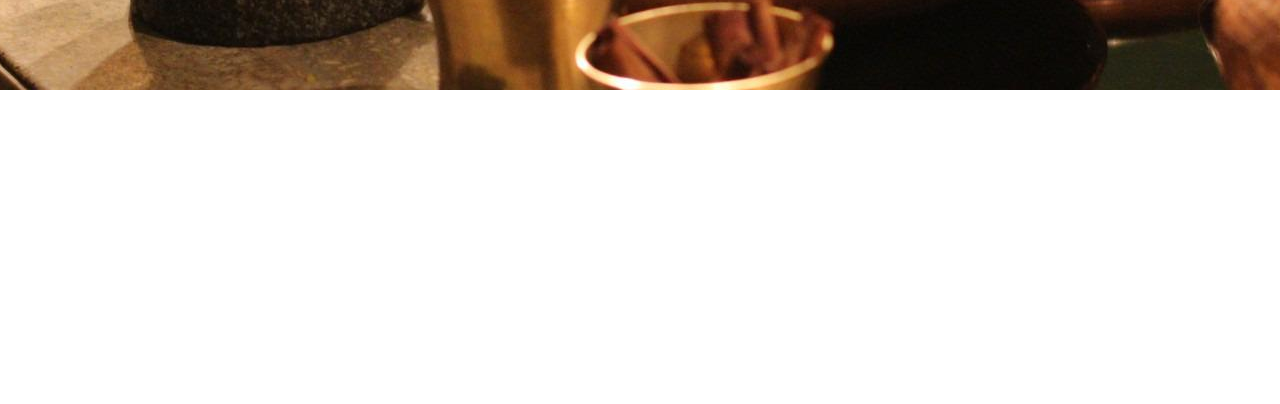
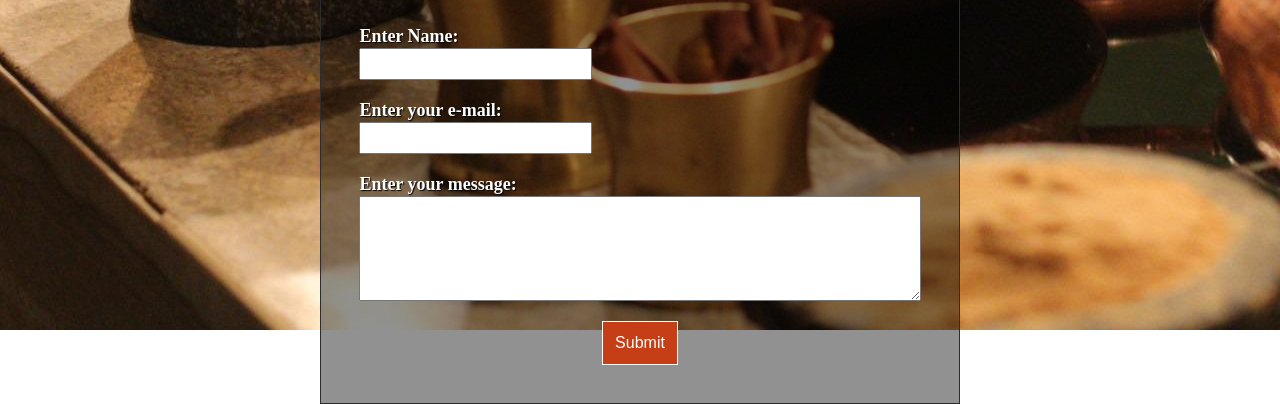
Before and after one commit to iamashay/Restaurant-Page, a website built with webpack: page dist/index.html in a window 1280 px wide. Shown: the part 710-1114 px from the top of the page. Before the commit the page ends 800 px from the top, so only its background shows below. Built offline with nearby package versions, Linux system fonts and the light colour scheme.

Commit message:
add a contact form to the contact us page

```diff
--- a/src/css/style.css
+++ b/src/css/style.css
@@ -175,3 +175,42 @@ button:hover {
     height: 100px;
     width: 190px;
 }
+
+#contact-main {
+    display: flex;
+    flex-direction: column;
+    padding: min(3vw, 67px);
+    gap: 20px;
+    min-width: 50%;
+    margin-top: max(5vh, 50px);
+}
+
+.input-container {
+    display: flex;
+    flex-direction: column;
+    gap: 1px;
+    margin-bottom: 20px;
+}
+
+.input-container label {
+    color: #fff;
+    text-shadow: 1px 1px 1px #000;
+    font-size: 18px;
+    font-weight: 600;
+}
+
+.input-container input {
+    font-size: 17px;
+    padding: 4px;
+    align-self: flex-start;
+}
+
+.input-container textarea {
+    font-size: 17px;
+    padding: 4px;
+}
+
+.button-container {
+    display: flex;
+    justify-content: center;
+}
--- a/src/modules/loadContact.js
+++ b/src/modules/loadContact.js
@@ -1,3 +1,50 @@
+function inputContainer(label, input) {
+    const container = document.createElement("div");
+    container.classList = "input-container";
+    container.appendChild(label);
+    container.appendChild(input);
+    return container;
+}
+
+function generateFormDiv(){
+    const form = document.createElement("form");
+    form.id = "contact-form";
+
+    const nameInput = document.createElement("input");
+    nameInput.id = "name";
+    const nameInputLabel = document.createElement("label");
+    nameInputLabel.for = "name";
+    nameInputLabel.textContent = "Enter Name:";
+    form.appendChild(inputContainer(nameInputLabel, nameInput));
+
+    const mailInput = document.createElement("input");
+    mailInput.id = "email";
+    mailInput.type = "email";
+    const mailInputLabel = document.createElement("label");
+    mailInputLabel.for = "email";
+    mailInputLabel.textContent = "Enter your e-mail:";
+    form.appendChild(inputContainer(mailInputLabel, mailInput));
+
+    const msgInput = document.createElement("textarea");
+    msgInput.id = "msg";
+    msgInput.rows = 5;
+    msgInput.cols = 30;
+    const msgInputLabel = document.createElement("label");
+    msgInputLabel.for = "msg";
+    msgInputLabel.textContent = "Enter your message:";
+    form.appendChild(inputContainer(msgInputLabel, msgInput));
+
+    const buttonContainer = document.createElement("div");
+    buttonContainer.classList = "button-container";
+    const formSubmitBut = document.createElement("button");
+    formSubmitBut.type = "submit";
+    formSubmitBut.textContent = "Submit";
+    buttonContainer.appendChild(formSubmitBut);
+    form.appendChild(buttonContainer);
+
+    return form;
+}
+
 export const loadContact = () => {
     const contentDiv = document.querySelector("#content");
 
@@ -10,4 +57,9 @@ export const loadContact = () => {
     heading.classList = "page-title";
     heading.textContent = "Contact Us";
     mainDiv.appendChild(heading);
+
+    const form = generateFormDiv();
+    mainDiv.appendChild(form)
+
+
 }
```
